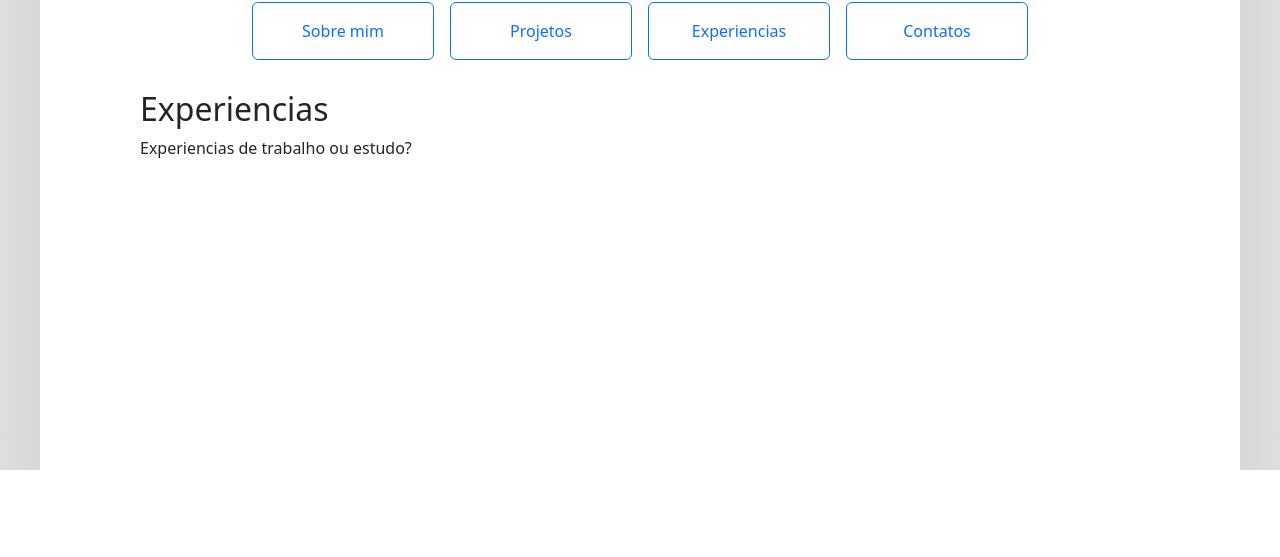
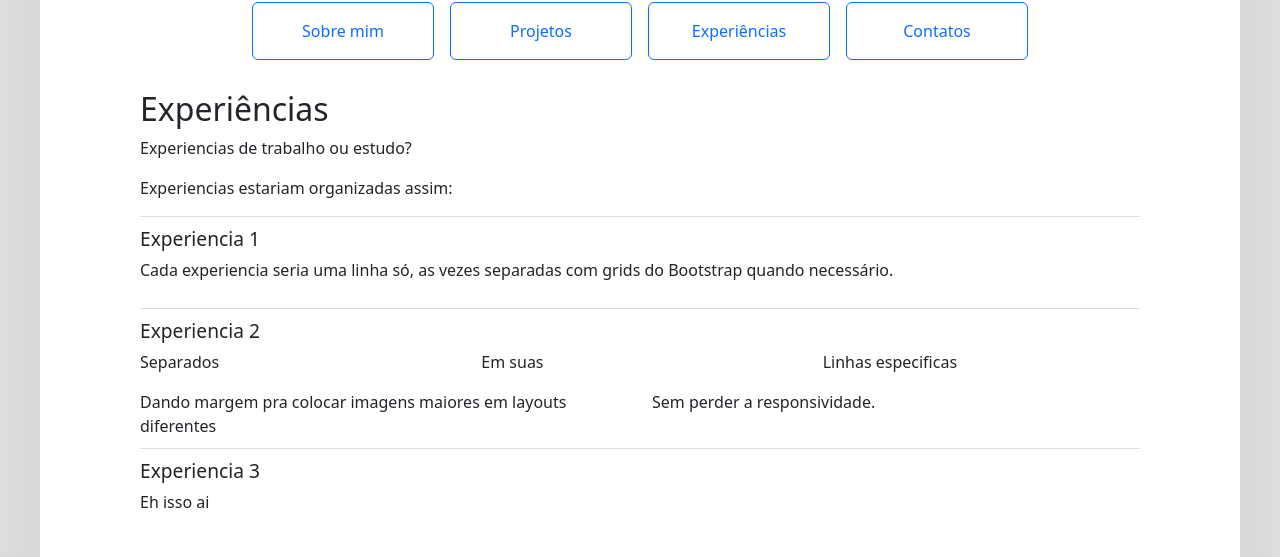
Before and after one commit to Interrogation6/portfolio, a React (Vite) app: page /#/experiencias in a window 1280 px wide. Shown: the part 330-887 px from the top of the page. Before the commit the page ends 800 px from the top, so only its background shows below. Built offline with nearby package versions, Linux system fonts and the light colour scheme.

Commit message:
Preparacao para versao 1.0

```diff
--- a/src/Content.tsx
+++ b/src/Content.tsx
@@ -1,4 +1,4 @@
-import ButtonBar from "./ButtonBar";
+import ButtonBar from "./components/ButtonBar";
 import "./Content.css";
 import { Outlet } from "react-router-dom";
 
--- a/src/Message.tsx
+++ /dev/null
@@ -1,5 +0,0 @@
-
-function Message() {
-    return <h1>Hello, World!</h1>;
-}
-export default Message;
--- a/src/ButtonBar.tsx
+++ b/src/components/ButtonBar.tsx
@@ -12,7 +12,7 @@ function ButtonBar() {
                 <a className="btn btn-outline-primary w-100 py-3" href="#projetos">Projetos</a>
               </div>
               <div className="col">
-                <a className="btn btn-outline-primary w-100 py-3" href="#experiencias">Experiencias</a>
+                <a className="btn btn-outline-primary w-100 py-3" href="#experiencias">Experiências</a>
               </div>
               <div className="col">
                 <a className="btn btn-outline-primary w-100 py-3" href="#contatos">Contatos</a>
--- a/src/pages/Contatos.tsx
+++ b/src/pages/Contatos.tsx
@@ -2,7 +2,7 @@ export default function Contatos() {
   return (
     <section>
       <h2>Contatos</h2>
-      <p>Lista de contatos…</p>
+      <p>placeholder</p>
     </section>
   );
 }
--- /dev/null
+++ b/src/pages/Experiencias.css
@@ -0,0 +1,4 @@
+.entry{
+    padding-block:10px;
+    border-top: 1px solid #ddd;
+}
--- a/src/pages/Experiencias.tsx
+++ b/src/pages/Experiencias.tsx
@@ -1,8 +1,41 @@
+import "./Experiencias.css"
+
 export default function Experiencias() {
   return (
     <section>
-      <h2>Experiencias</h2>
-      <p>Experiencias de trabalho ou estudo?</p>
+      <h2>Experiências</h2>
+      <p>Experiencias de trabalho ou estudo?<br/></p>
+      <p>Experiencias estariam organizadas assim:</p>
+      <div className="entry">
+        <h3>Experiencia 1</h3>
+        <p>Cada experiencia seria uma linha só, as vezes separadas com grids do Bootstrap quando necessário.</p>
+      </div>
+      <div className="entry">
+        <h3>Experiencia 2</h3>
+        <div className="row row-cols-lg-3 row-cols-sm-2">
+          <div className="col">
+            <p>Separados</p>
+          </div>
+          <div className="col">
+            <p>Em suas</p>
+          </div>
+          <div className="col">
+            <p>Linhas especificas</p>
+          </div>
+        </div>
+        <div className="row row-cols-lg-2 row-cols-sm-1">
+          <div className="col">
+            Dando margem pra colocar imagens maiores em layouts diferentes
+          </div>
+          <div className="col">
+            Sem perder a responsividade.
+          </div>
+        </div>
+      </div>
+      <div className="entry">
+        <h3>Experiencia 3</h3>
+        <p>Eh isso ai</p>
+      </div>
     </section>
   );
 }
--- /dev/null
+++ b/src/pages/Projetos.css
@@ -0,0 +1,10 @@
+.flex-container {
+    display:grid;
+}
+.flex-item {
+    padding:15px;
+    border-top: 1px solid #ddd;
+}
+h3 {
+    font-size: calc(1.2rem);
+}
--- a/src/pages/Projetos.tsx
+++ b/src/pages/Projetos.tsx
@@ -1,8 +1,27 @@
+import "./Projetos.css"
+
 export default function Projetos() {
   return (
     <section>
-      <h2>Projetos</h2>
-      <p>Lista de projetos…</p>
+      <h1 style={{ marginBottom: "0.5cm"}}>Projetos</h1>
+      <div className="row row-cols-1 row-cols-lg-3 row-cols-sm-2">
+        <div className="col flex-item">
+          <h2>Site Portfólio Pessoal</h2>
+          <p>Site Portfólio Pessoal<br/>
+          Tecnologias Usadas: React, Vite, Node & Bootstrap</p>
+          <h3>Link de acesso:</h3>
+          <p>https://github.com/Interrogation6/portfolio</p>
+          <img src="/assets/projeto1.png" alt="Projeto 1" className="img-fluid" />
+          </div>
+        <div className="col flex-item">
+          <h2>Projeto N.2</h2>
+          <p>Eu tenho outros projetos porem eles sao pessoais</p>
+        </div>
+        <div className="col flex-item">
+          <h2>Projeto N.3</h2>
+          <p>Eu tenho outros projetos porem eles sao pessoais</p>
+        </div>
+      </div>
     </section>
   );
 }
```
Also changed, not shown: src/App.tsx (+0 -38 lines), public/assets/projeto1.png (added).
